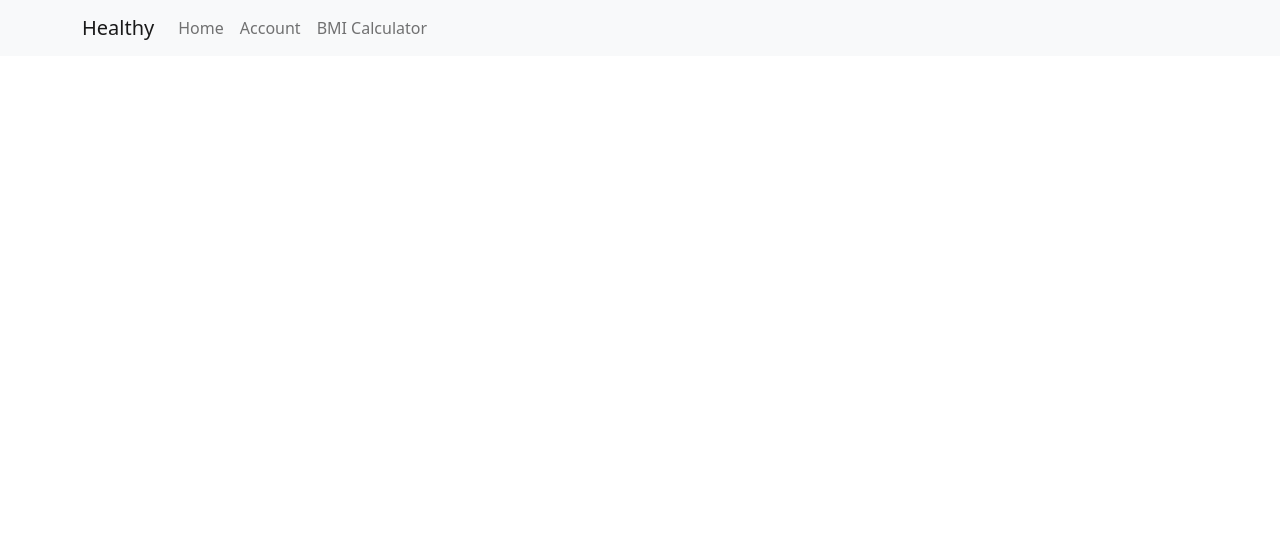
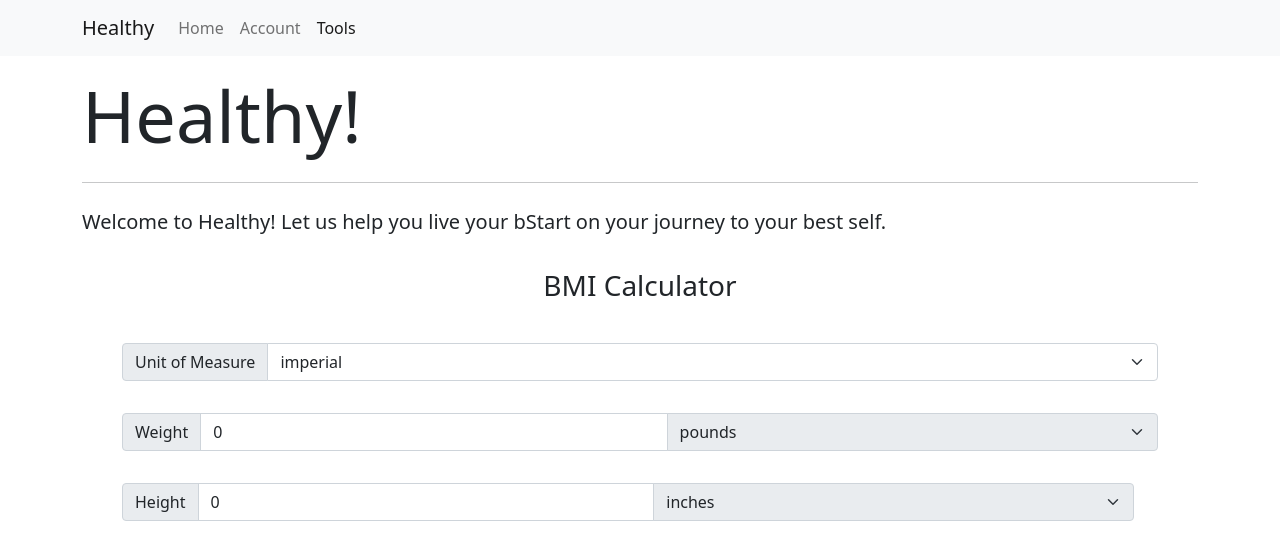
Before and after one commit to jason-nordheim/healthy, a React (Create React App) app: page /tools in a window 1280 px wide. Shown: the top 560 px of the page. Built offline with nearby package versions, Linux system fonts and the light colour scheme.

Commit message:
created '/tools' route, and <ToolsPage /> component with embedded <BmiCalculator /> component

```diff
--- a/src/components/feature/BmiCalculator.js
+++ b/src/components/feature/BmiCalculator.js
@@ -1,4 +1,5 @@
 import { useEffect, useState } from "react";
+import { convert } from "../../util/UnitUtilities";
 
 import { BmiChart } from "./BmiChart";
 
@@ -16,29 +17,39 @@ const metric = {
   weight: "kilograms",
   height: "centimeters",
 };
-export const BmiCalculator = () => {
-  const [measurements, setMeasurements] = useState({
-    weight: 0,
-    height: 0,
-  });
-  const [uom, setUom] = useState(UOM.imperial);
-  const [units, setUnits] = useState({
+
+const DEFAULT_MEASUREMENTS = {
+  height: 0,
+  weight: 0,
+};
+
+const UNITS = {
+  DEFAULT: {
     height: imperial.weight,
     weight: imperial.height,
-  });
+  },
+  METRIC: {
+    weight: metric.weight,
+    height: metric.height,
+  },
+  IMPERIAL: {
+    weight: imperial.weight,
+    height: imperial.height,
+  },
+};
+
+export const BmiCalculator = () => {
+  const [values, setValues] = useState(DEFAULT_MEASUREMENTS);
+  const [measurements, setMeasurements] = useState(DEFAULT_MEASUREMENTS);
+  const [uom, setUom] = useState(UOM.imperial);
+  const [units, setUnits] = useState(UNITS.DEFAULT);
 
   // update the units of measure
   useEffect(() => {
     if (uom === UOM.metric) {
-      setUnits({
-        weight: metric.weight,
-        height: metric.height,
-      });
+      setUnits(UNITS.METRIC);
     } else {
-      setUnits({
-        weight: imperial.weight,
-        height: imperial.height,
-      });
+      setUnits(UNITS.IMPERIAL);
     }
   }, [uom]);
 
@@ -46,8 +57,31 @@ export const BmiCalculator = () => {
     setUom(event.target.value);
   };
 
+  const showChart = () => {
+    if (!values) return false;
+    else if (!values.height) return false;
+    else if (!values.weight) return false;
+    else if (!values.height > 0) return false;
+    else if (!values.weight > 0) return false;
+    else return true;
+  };
+
   const handleMeasurementChange = (event) => {
     const { name, value } = event.target;
+    if (uom === UOM.imperial) {
+      if (name === "height") {
+        const num = +value;
+        const cm = convert.inchesToCentimeters(num);
+        const updatedVals = { ...values, [name]: cm };
+        setValues(updatedVals);
+      }
+      if (name === "weight") {
+        const num = +value;
+        const kg = convert.poundsToKilograms(num);
+        const updateVals = { ...value, [name]: kg };
+        setValues(updateVals);
+      }
+    }
     setMeasurements({ ...measurements, [name]: value });
   };
 
@@ -166,8 +200,8 @@ export const BmiCalculator = () => {
           </div>
         </div>
       </div>
-      {measurements.cm && measurements.kg && (
-        <BmiChart height={measurements.cm} weight={measurements.kg} />
+      {showChart() && (
+        <BmiChart height={values.height} weight={values.weight} />
       )}
     </form>
   );
--- /dev/null
+++ b/src/components/pages/ToolsPage.js
@@ -0,0 +1,17 @@
+import { useContext } from "react";
+import { AuthContext } from "../../context/auth.context";
+import { BmiCalculator } from "../feature/BmiCalculator";
+
+export const ToolsPage = () => {
+  const [state, dispatch] = useContext(AuthContext);
+
+  return (
+    <div className="container">
+      <div className="row">
+        <div className="col">
+          <BmiCalculator />
+        </div>
+      </div>
+    </div>
+  );
+};
--- a/src/config.js
+++ b/src/config.js
@@ -9,6 +9,7 @@ export const SERVER_URI = {
     loginUser: `${BASE_SERVER_URI}/api/login`,
   },
 };
+
 export const MONTHS = [
   { id: 1, name: "January", abbr: "JAN" },
   { id: 2, name: "February", abbr: "FEB" },
--- a/src/routes.js
+++ b/src/routes.js
@@ -1,9 +1,9 @@
 import { HomePage } from "./components/pages/HomePage";
-import { BmiCalculator } from "./components/feature/BmiCalculator";
 import { AccountPage } from "./components/pages/AccountPage";
+import { ToolsPage } from "./components/pages/ToolsPage";
 
 export const AppRoutes = [
-  { path: "/", exact: true, label: "Home", component: () => <HomePage /> },
+  { path: "/", label: "Home", component: () => <HomePage /> },
   {
     path: "/account",
     exact: false,
@@ -11,9 +11,9 @@ export const AppRoutes = [
     component: () => <AccountPage />,
   },
   {
-    path: "/bmiCalculator",
+    path: "/tools",
     exact: false,
-    label: "BMI Calculator",
-    component: () => <BmiCalculator />,
+    label: "Tools",
+    component: () => <ToolsPage />,
   },
 ];
```
